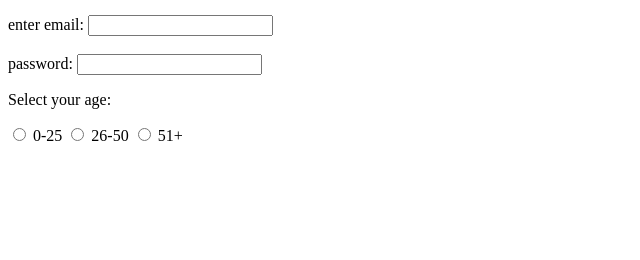
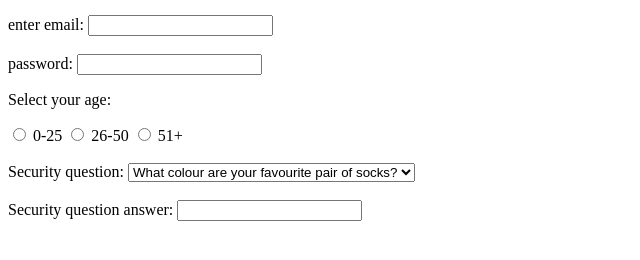
Before and after one commit to Near-Cambodia-Guild/Frontend-Developer-Roadmap, a plain HTML site: page participants/HMTL by kimleng/index3.html in a window 1280 px wide. Shown: the part 104-364 px from the top of the page, without its empty margins (0-640 px from the left). Drawn offline with Linux system fonts and the light colour scheme.

Commit message:
HTML FORM

```diff
--- a/participants/HMTL by kimleng/index3.html
+++ b/participants/HMTL by kimleng/index3.html
@@ -25,7 +25,31 @@
         <label for="option-2">26-50</label>
         <input type="radio" name="age" value="51+" id="option-3">
         <label for="option-3">51+</label>
+
+        <br><br>
+
+        <label for="question">Security question:</label>
+        <select name="question" id="question">
+            <option value="q1">What colour are your favourite pair of socks?</option>
+            <option value="q2">If you could be a vegetable, what it be?</option>
+            <option value="q3">What is your best ever security question?</option>
+        </select>
+
+        <br><br>
+
+        <label for="answer">Security question answer:</label>
+        <input type="text" id="answer" name="answer">
+
+        <br><br>
+
+
+
+
+
+
     </form>
+
+
 
 
 
```
